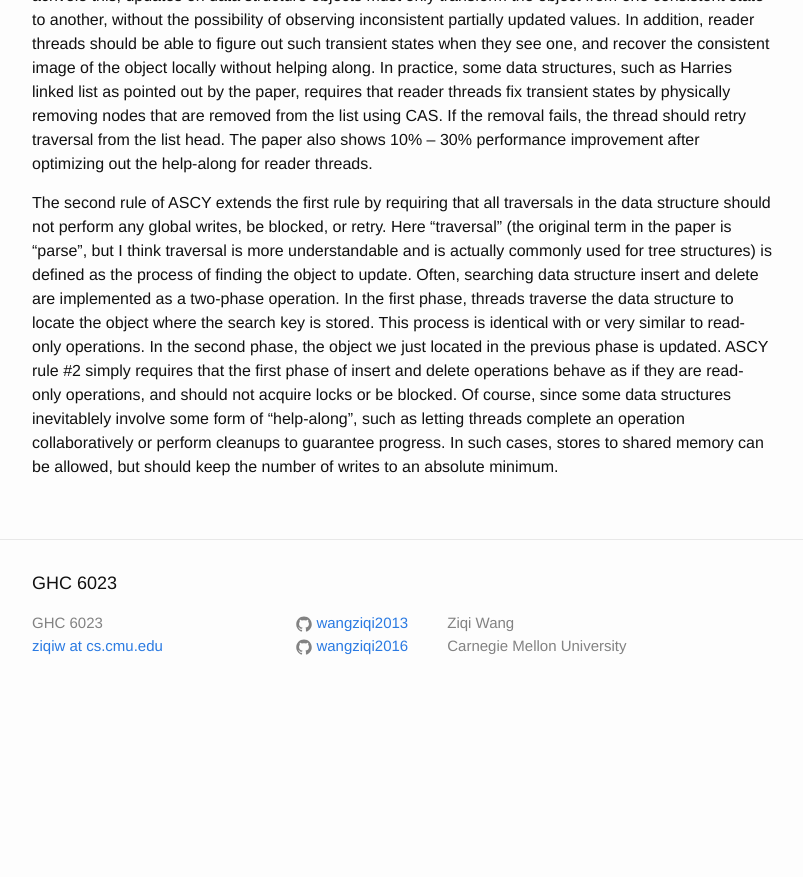
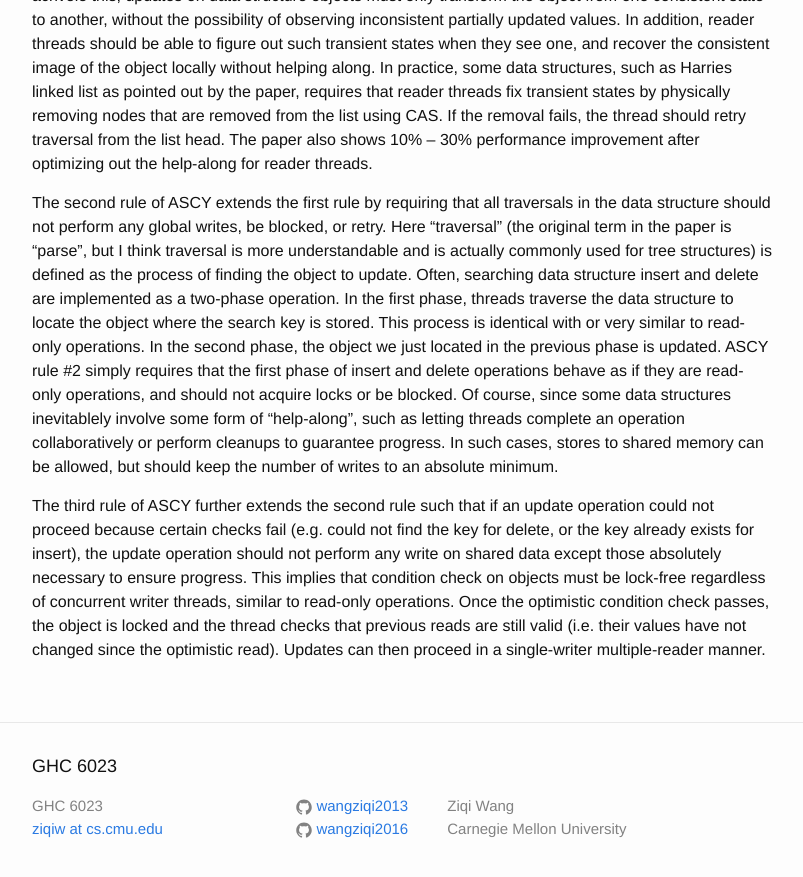
Before and after one commit to wangziqi2013/wangziqi2013.github.io, a Jekyll site: the page built from _posts/2019-11-23-ascy.markdown, in a window 1280 px wide and 900 px high, scrolled down 1180 px. Shown: the top 877 px of the window, without its empty margins (238-1041 px from the left). Built offline with Jekyll 4.4.1, drawn with Linux system fonts in a browser that asks for light colours; before the commit the page ends 1897 px from its top, so only the background shows below that.

Commit message:
Adding third rule

```diff
--- a/_posts/2019-11-23-ascy.markdown
+++ b/_posts/2019-11-23-ascy.markdown
@@ -54,3 +54,11 @@ ASCY rule #2 simply requires that the first phase of insert and delete operation
 and should not acquire locks or be blocked. Of course, since some data structures inevitablely involve some form of "help-along",
 such as letting threads complete an operation collaboratively or perform cleanups to guarantee progress. In such cases,
 stores to shared memory can be allowed, but should keep the number of writes to an absolute minimum.
+
+The third rule of ASCY further extends the second rule such that if an update operation could not proceed because certain
+checks fail (e.g. could not find the key for delete, or the key already exists for insert), the update operation should
+not perform any write on shared data except those absolutely necessary to ensure progress. This implies that condition
+check on objects must be lock-free regardless of concurrent writer threads, similar to read-only operations. Once the
+optimistic condition check passes, the object is locked and the thread checks that previous reads are still valid
+(i.e. their values have not changed since the optimistic read). Updates can then proceed in a single-writer multiple-reader
+manner.
```
